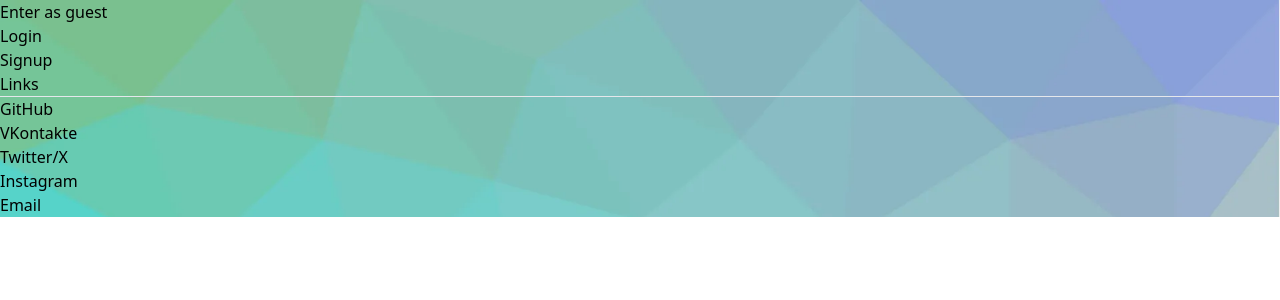
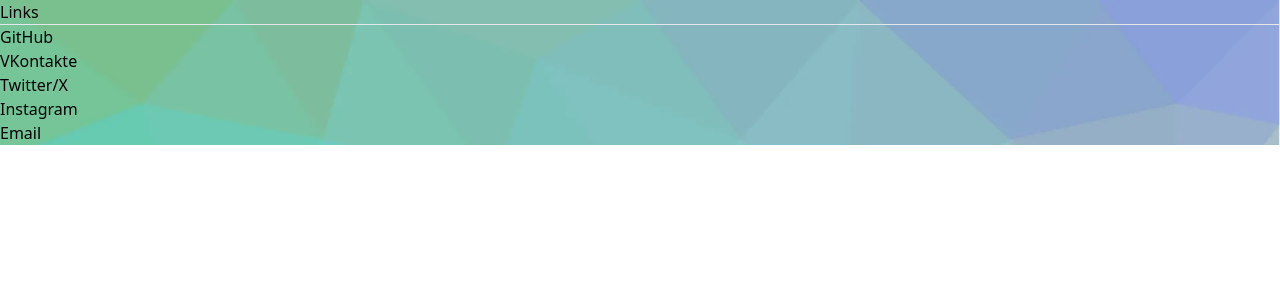
Before and after one commit to vurados/Note-Builder, a React (Vite) app in the folder client/: page / in a window 1280 px wide. Shown: the top 300 px of the page. Built offline with nearby package versions, Linux system fonts and the light colour scheme.

Commit message:
fix reload bug2

```diff
--- a/client/src/App.tsx
+++ b/client/src/App.tsx
@@ -32,7 +32,7 @@ function App() {
     <div id="App" className='flex flex-col gap-10 bg-sky-100' style={{backgroundImage: `url(${bgTriImg}`, backgroundSize: "cover", backgroundRepeat: "repeat"}}>
       <Suspense fallback={<div className='h-screen w-screen'><Spinner width='50'/></div>}>
         <Routes>
-          <Route index path="/" element={<Home />}/>
+          <Route index path="/home" element={<Home />}/>
           <Route element={<AuthWrapper/>}>
             <Route path="/signup" element={<Signup />}/>
             <Route path="/login" element={<Login />}/>
--- a/client/src/Pages/Login.tsx
+++ b/client/src/Pages/Login.tsx
@@ -1,5 +1,4 @@
-import '../index'
-import React, { useEffect } from 'react'
+import { useEffect } from 'react'
 // import axios from 'axios'
 import {Formik, Form, Field, ErrorMessage} from 'formik'
 import { useState } from 'react'
```
